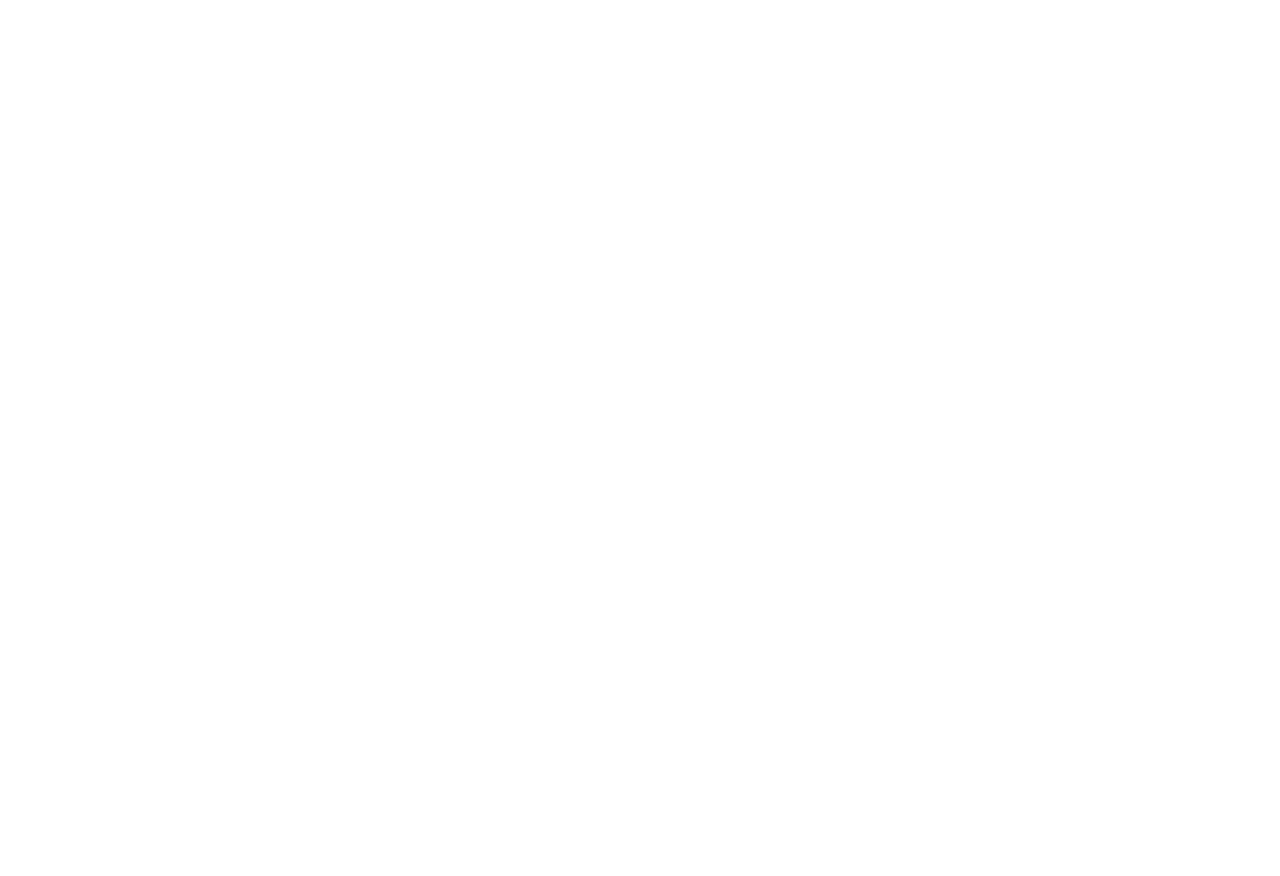
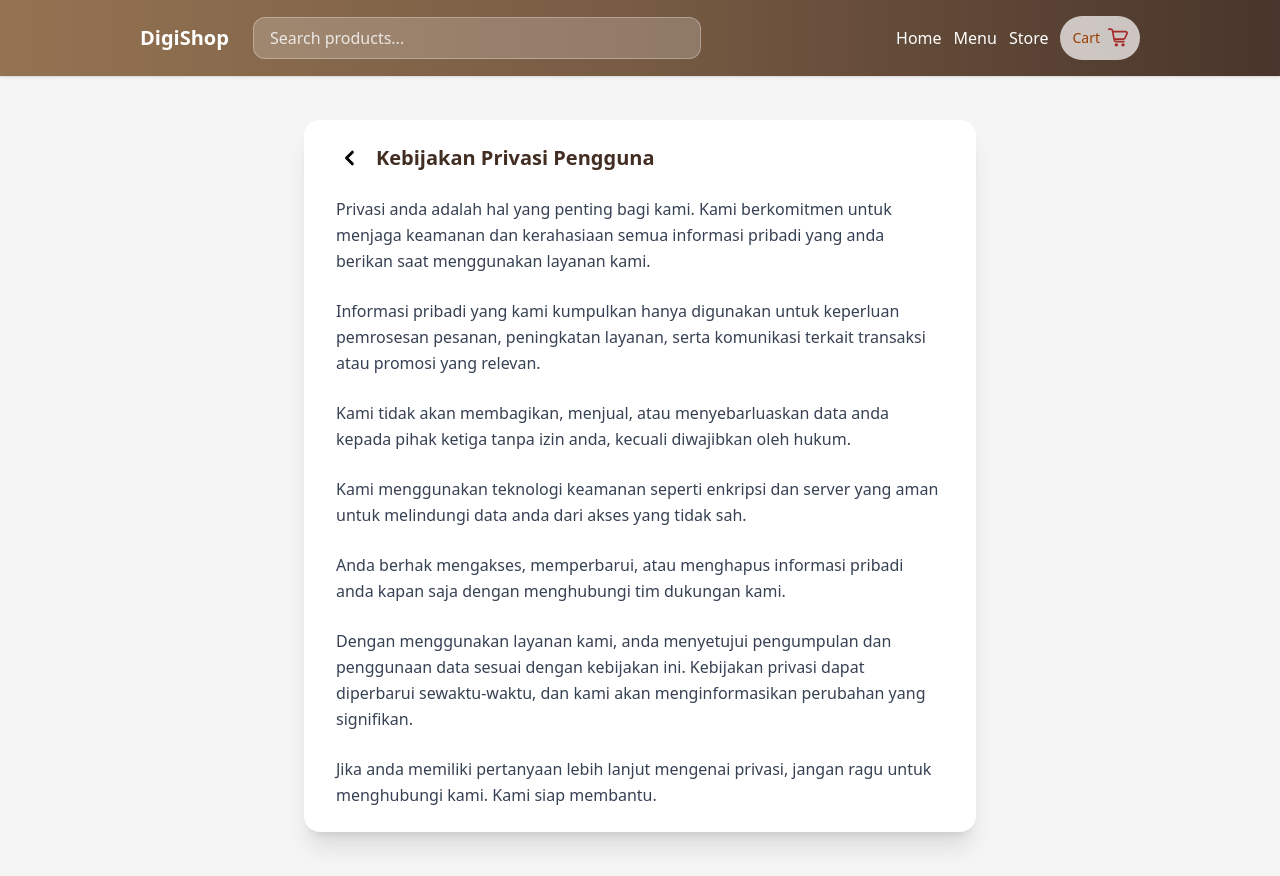
Before and after one commit to farhanswitch/digishop-ui, a React (Vite) app: page /privacy-policy in a window 1280 px wide. Before the commit this address had no page. Before the commit the page ends 800 px from the top, so only its background shows below. Built offline with nearby package versions, Linux system fonts and the light colour scheme.

Commit message:
Add PrivacyPolicyPage

```diff
--- a/src/main.jsx
+++ b/src/main.jsx
@@ -8,6 +8,7 @@
 import HelpPage from "./pages/Help.jsx";
 import LoginPage from "./pages/Login.jsx";
 import MenuPage from "./pages/Menu.jsx";
+import PrivacyPolicyPage from "./pages/PrivacyPolicy.jsx";
 import RegisterPage from "./pages/Register.jsx";
 
 createRoot(document.getElementById("root")).render(
@@ -21,6 +22,7 @@
         <Route path="/help" element={<HelpPage />}></Route>
         <Route path="/about-us" element={<AboutPage />}></Route>
         <Route path="/faq" element={<FAQPage />}></Route>
+        <Route path="/privacy-policy" element={<PrivacyPolicyPage />}></Route>
       </Routes>
     </StrictMode>
   </BrowserRouter>
--- /dev/null
+++ b/src/pages/PrivacyPolicy.jsx
@@ -0,0 +1,74 @@
+import React, { useState, useEffect } from "react";
+import { useNavigate } from "react-router";
+import Layout from "../components/Layout";
+import ArrowLeftIcon from "../icons/ArrowLeft";
+
+const PrivacyPolicyPage = () => {
+  const [isReady, setIsReady] = useState(false);
+  const navigate = useNavigate();
+
+  useEffect(() => {
+    setIsReady(true);
+  }, []);
+
+  return (
+    <div className={`${isReady ? "block" : "hidden"}`}>
+      <Layout pageTitle="Kebijakan Privasi">
+        <div className="w-full min-h-screen flex items-center justify-center bg-neutral-100">
+          <div className="w-full max-w-5xl px-4">
+            <div className="bg-white px-8 py-6 rounded-2xl shadow-xl w-full max-w-2xl mx-auto">
+              <div className="flex items-center mb-6">
+                <button onClick={() => navigate(-1)} className="mr-3">
+                  <ArrowLeftIcon width={28} color="#734B29" />
+                </button>
+                <h1 className="text-xl font-bold text-[#422D23]">
+                  Kebijakan Privasi Pengguna
+                </h1>
+              </div>
+
+              <div className="text-gray-700 space-y-6 text-left leading-relaxed">
+                <p>
+                  Privasi anda adalah hal yang penting bagi kami. Kami
+                  berkomitmen untuk menjaga keamanan dan kerahasiaan semua
+                  informasi pribadi yang anda berikan saat menggunakan layanan
+                  kami.
+                </p>
+                <p>
+                  Informasi pribadi yang kami kumpulkan hanya digunakan untuk
+                  keperluan pemrosesan pesanan, peningkatan layanan, serta
+                  komunikasi terkait transaksi atau promosi yang relevan.
+                </p>
+                <p>
+                  Kami tidak akan membagikan, menjual, atau menyebarluaskan data
+                  anda kepada pihak ketiga tanpa izin anda, kecuali diwajibkan
+                  oleh hukum.
+                </p>
+                <p>
+                  Kami menggunakan teknologi keamanan seperti enkripsi dan
+                  server yang aman untuk melindungi data anda dari akses yang
+                  tidak sah.
+                </p>
+                <p>
+                  Anda berhak mengakses, memperbarui, atau menghapus informasi
+                  pribadi anda kapan saja dengan menghubungi tim dukungan kami.
+                </p>
+                <p>
+                  Dengan menggunakan layanan kami, anda menyetujui pengumpulan
+                  dan penggunaan data sesuai dengan kebijakan ini. Kebijakan
+                  privasi dapat diperbarui sewaktu-waktu, dan kami akan
+                  menginformasikan perubahan yang signifikan.
+                </p>
+                <p>
+                  Jika anda memiliki pertanyaan lebih lanjut mengenai privasi,
+                  jangan ragu untuk menghubungi kami. Kami siap membantu.
+                </p>
+              </div>
+            </div>
+          </div>
+        </div>
+      </Layout>
+    </div>
+  );
+};
+
+export default PrivacyPolicyPage;
```
